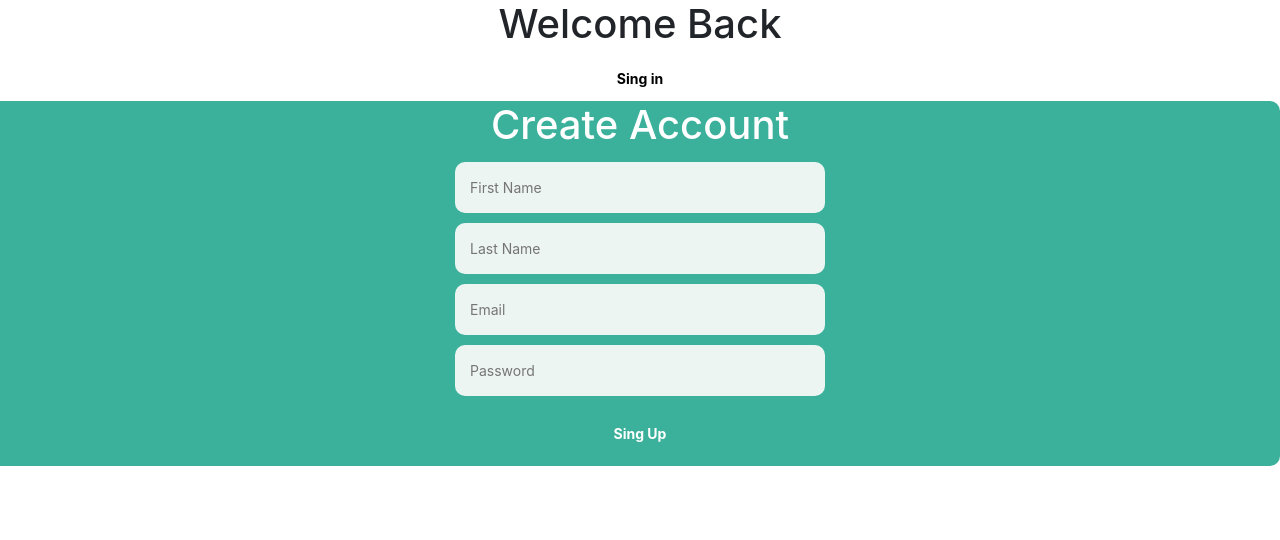
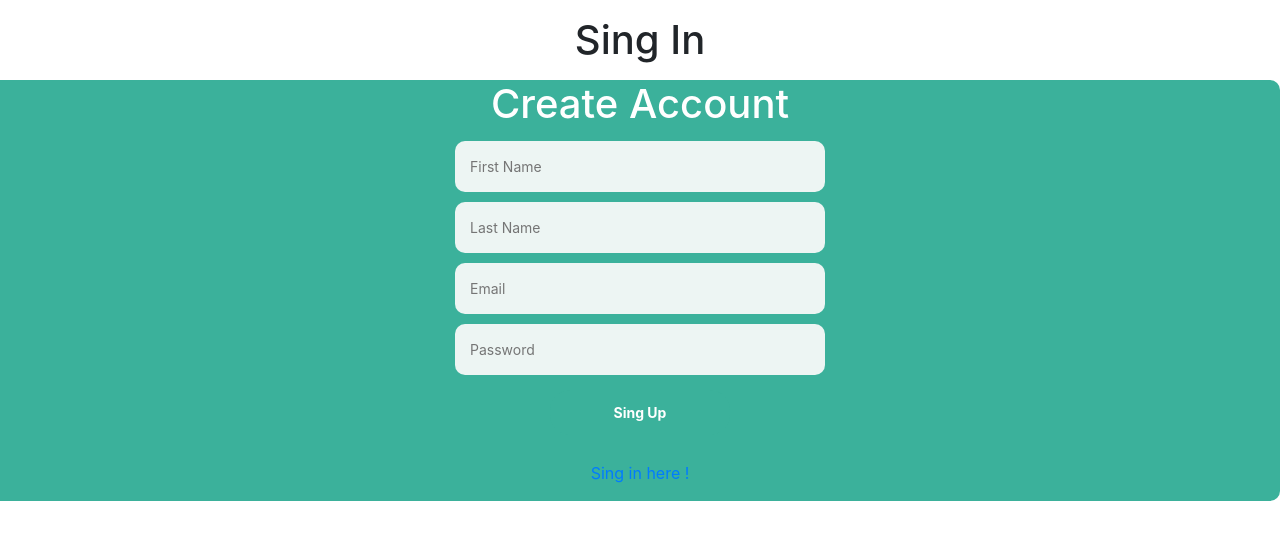
Before and after one commit to hardik6869/All-In-One-News-App-, a React (Create React App) app: page /signup in a window 1280 px wide. Shown: the top 540 px of the page. Built offline with nearby package versions, Linux system fonts and the light colour scheme.

Commit message:
Change Style signup & signin page

```diff
--- a/src/components/Login/index.jsx
+++ b/src/components/Login/index.jsx
@@ -33,8 +33,9 @@ const Login = () => {
 		<div className={styles.login_container}>
 			<div className={styles.login_form_container}>
 				<div className={styles.left}>
+				<h1>Sign In</h1>
 					<form className={styles.form_container} onSubmit={handleSubmit}>
-						<h1>Login to Your Account</h1>
+
 						<input
 							type="email"
 							placeholder="Email"
@@ -62,7 +63,7 @@ const Login = () => {
 				<div className={styles.right}>
 					<h1>New Here ?</h1>
 					<Link to="/signup">
-						<button type="button" className={styles.white_btn}>
+						<button type="button" className="btn btn-light px-5 m-2">
 							Sing Up
 						</button>
 					</Link>
--- a/src/components/Login/styles.module.css
+++ b/src/components/Login/styles.module.css
@@ -66,7 +66,7 @@
 	flex-direction: column;
 	align-items: center;
 	justify-content: center;
-	background-color: #3bb19b;
+	background-color: #5da1ce;
 	border-top-right-radius: 10px;
 	border-bottom-right-radius: 10px;
 }
--- a/src/components/SignUp/index.jsx
+++ b/src/components/SignUp/index.jsx
@@ -38,14 +38,8 @@ const Signup = () => {
   return (
     <div className={styles.signup_container}>
       <div className={styles.signup_form_container}>
-				<div className={styles.left}>
-					<h1>Welcome Back</h1>
-					<Link to="/login">
-						<button type="button" className={styles.white_btn}>
-							Sing in
-						</button>
-					</Link>
-				</div>
+        <h1 className="text-center my-3"> Sing In </h1>
+
         <div className={styles.right}>
           <form className={styles.form_container} onSubmit={handleSubmit}>
             <h1>Create Account</h1>
@@ -90,6 +84,11 @@ const Signup = () => {
               Sing Up
             </button>
           </form>
+          <Link to="/login">
+            <a type="button" className="text-primary my-3">
+              Sing in here !
+            </a>
+          </Link>
         </div>
       </div>
     </div>
```
Lines whose indentation alone changed are shown as unchanged.
